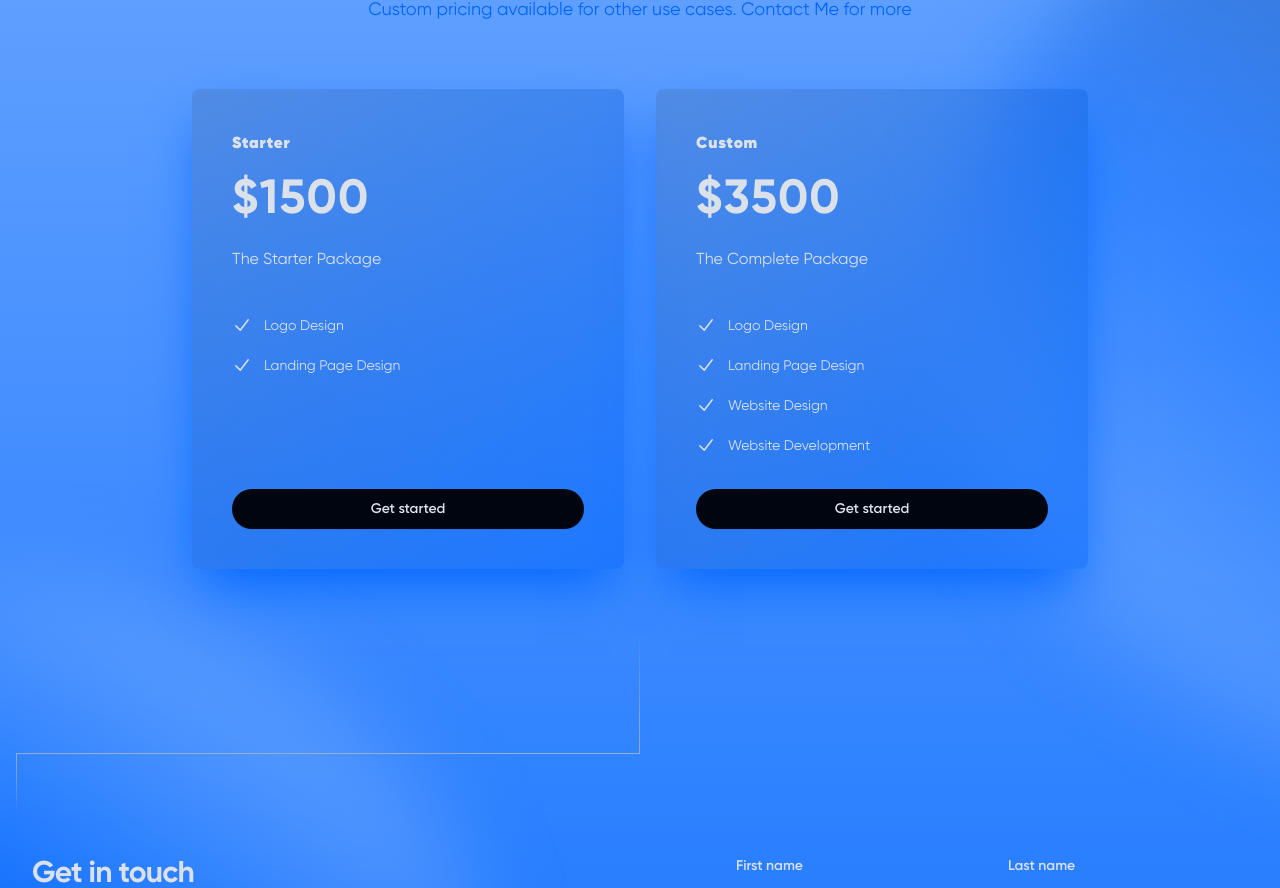
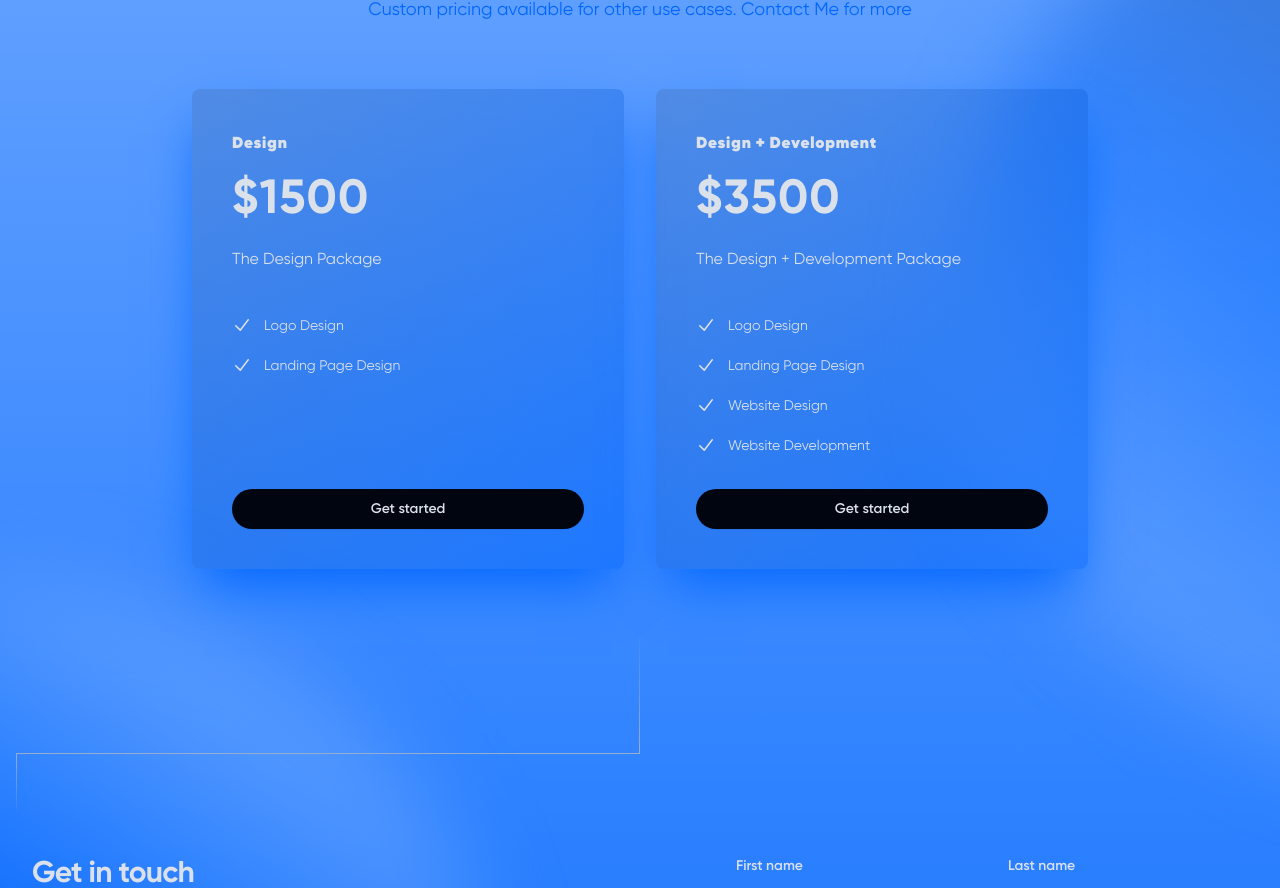
Before and after one commit to geeth24/portfolio-v3, a Next.js app: page / in a window 1280 px wide. Shown: the part 1816-2704 px from the top of the page. Built offline with nearby package versions, Linux system fonts and the light colour scheme.

Commit message:
Update pricing tiers

```diff
--- a/components/Pricing.tsx
+++ b/components/Pricing.tsx
@@ -3,18 +3,18 @@ import { Link } from 'react-scroll';
 
 const tiers = [
   {
-    name: 'Starter',
-    id: 'tier-starter',
+    name: 'Design',
+    id: 'tier-design',
     href: '#',
-    description: 'The Starter Package',
+    description: 'The Design Package',
     features: ['Logo Design', 'Landing Page Design'],
     price: 1500,
   },
   {
-    name: 'Custom',
-    id: 'tier-Custom',
+    name: 'Design + Development',
+    id: 'tier-design-development',
     href: '#',
-    description: 'The Complete Package',
+    description: 'The Design + Development Package',
     features: [
       'Logo Design',
       'Landing Page Design',
```
